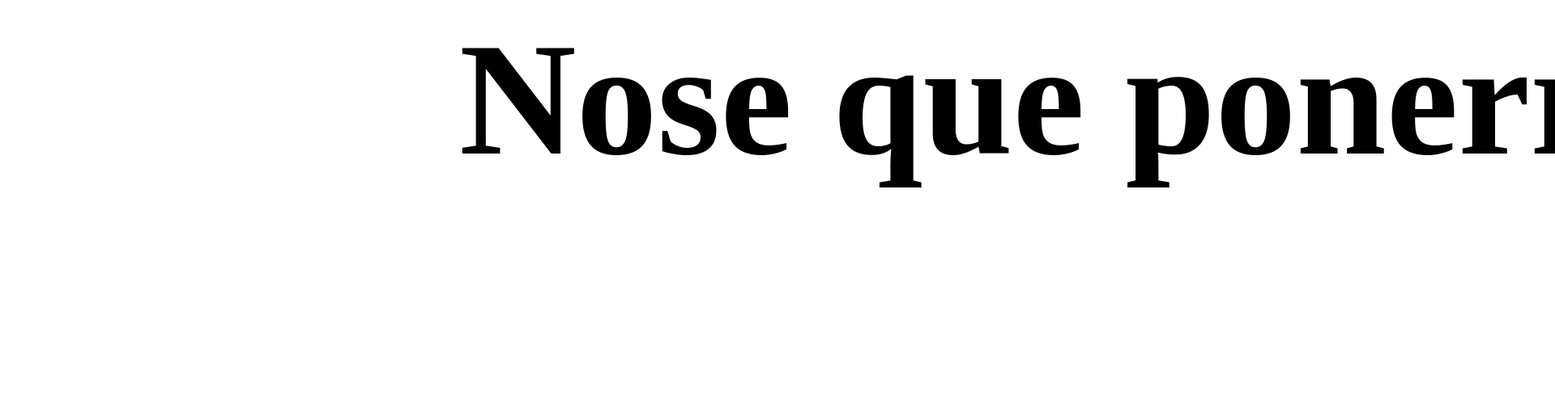
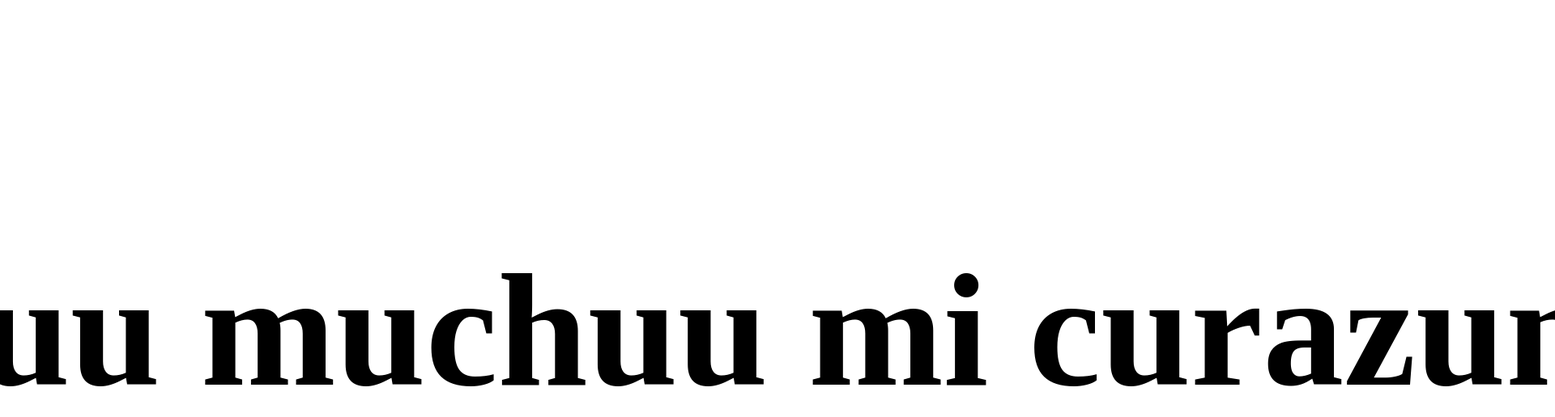
Before and after one commit to AntacDesign/Letters-Scrolling, a plain HTML site: page index.html in a window 1280 px wide. Shown: the top 516 px of the page at 81% size, 1920 px wide, since content can reach past the window. Drawn offline with Linux system fonts and the light colour scheme.

Commit message:
animacion terminada

```diff
--- a/app.js
+++ b/app.js
@@ -1,5 +1,5 @@
 let div = document.createElement('div');
-div.textContent = 'Nose que ponerrrrr';
+div.textContent = 'Te amuuu muchuu mi curazun hermusha          Te amuuu muchuu mi curazun hermusha';
 div.classList.add('texto');
 div.classList.add('rueda');
 window.addEventListener('DOMContentLoaded',()=>{
--- a/style.css
+++ b/style.css
@@ -6,7 +6,10 @@ body{
     font-size: 200px;
     width: max-content;
     position: absolute;
-    animation: 3s moveText linear infinite forwards;
+    display: flex;
+    height: 100%;
+    align-items: center;
+    animation: 15s moveText linear forwards infinite;
 }
 
 @keyframes moveText{
@@ -14,6 +17,6 @@ body{
         transform: translateX(-100%)
     }
     100%{
-        transform: translateX(100%)
+        transform: translateX(21%)
     }
 }
```
